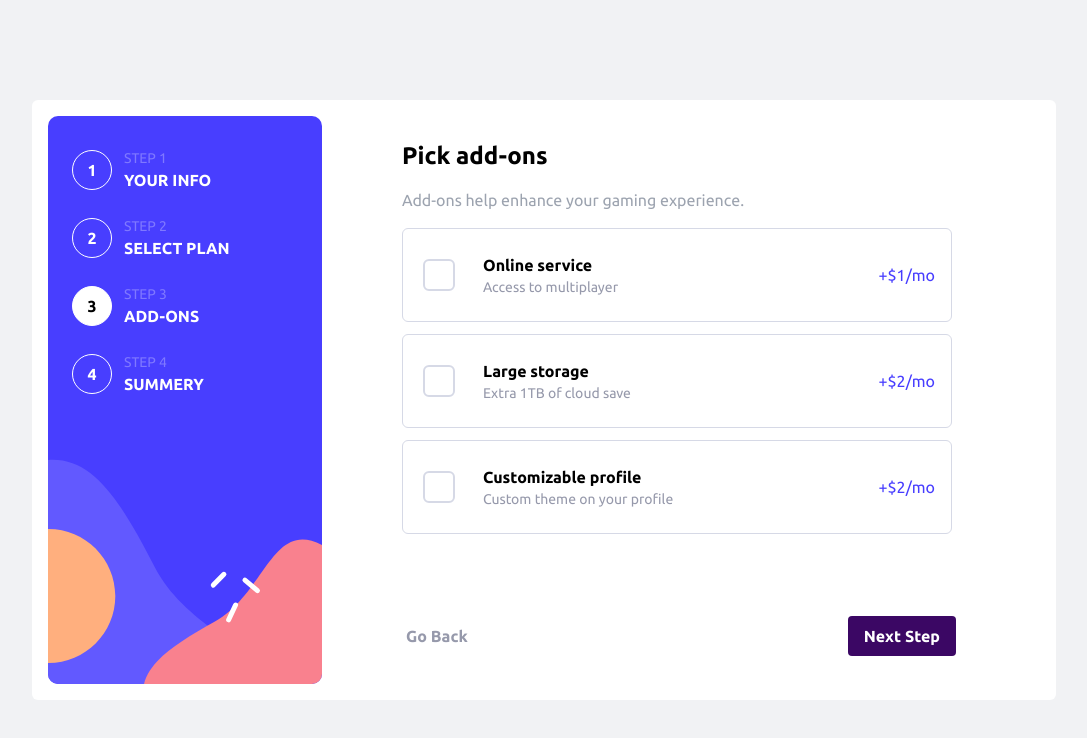
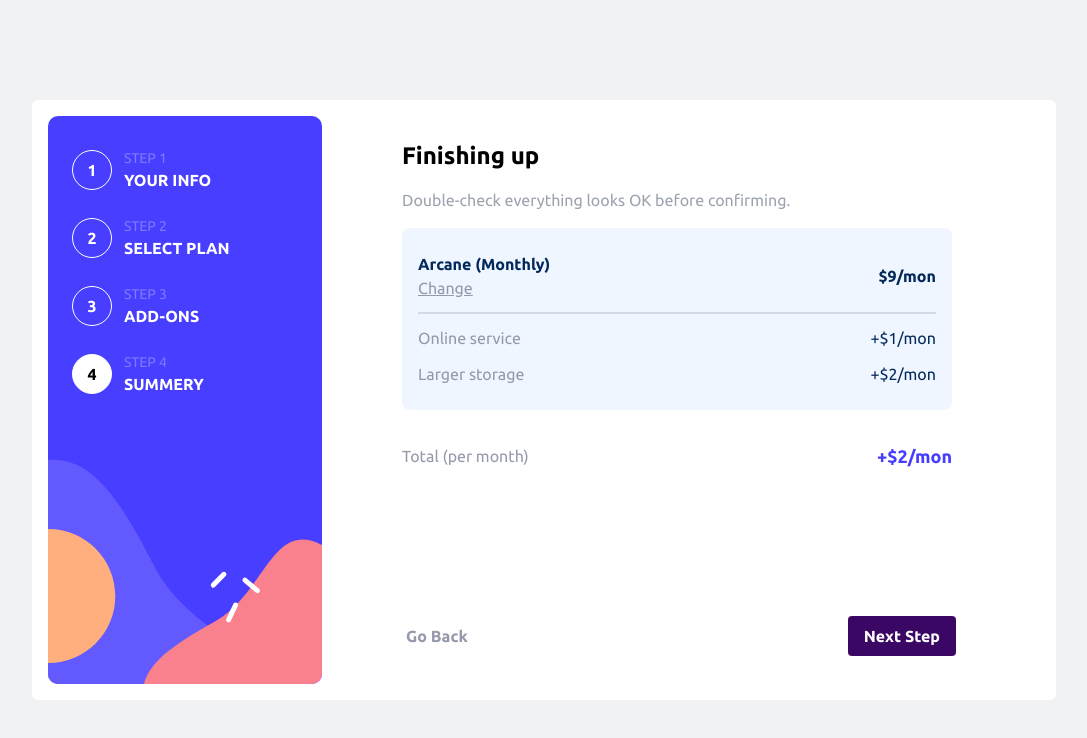
Before and after one commit to GrzegorzBanaszak/multi-step-form, a React (Vite) app: page / in a window 1280 px wide. Shown: the top 738 px of the page, without its empty margins (96-1183 px from the left). Built offline with nearby package versions, Linux system fonts and the light colour scheme.

Commit message:
Styles for the step 4

```diff
--- a/package.json
+++ b/package.json
@@ -16,7 +16,8 @@
     "@reduxjs/toolkit": "^1.9.7",
     "react": "^18.2.0",
     "react-dom": "^18.2.0",
-    "react-redux": "^8.1.3"
+    "react-redux": "^8.1.3",
+    "vite-tsconfig-paths": "^4.2.1"
   },
   "devDependencies": {
     "@types/node": "^20.8.7",
--- a/src/App.tsx
+++ b/src/App.tsx
@@ -1,10 +1,11 @@
 // import { useState } from "react";
 import StepsList from "@/components/StepsList";
 import Nav from "@/components/Nav";
-import Step1 from "./components/Step1";
-import { useAppSelector } from "./hooks";
-import Step2 from "./components/Step2";
-import Step3 from "./components/Step3";
+import Step1 from "@/components/Step1";
+import { useAppSelector } from "@/hooks";
+import Step2 from "@/components/Step2";
+import Step3 from "@/components/Step3";
+import Step4 from "@/components/Step4";
 
 function App() {
   // const [formStem, setFormStep] = useState<number>(1);
@@ -18,6 +19,8 @@ function App() {
         return <Step2 />;
       case 3:
         return <Step3 />;
+      case 4:
+        return <Step4 />;
       default:
         break;
     }
--- a/src/components/Step3.tsx
+++ b/src/components/Step3.tsx
@@ -1,7 +1,7 @@
 import { FunctionComponent } from "react";
 import StepDescription from "./StepDescription";
 import StepHeader from "./StepHeader";
-import AddCard, { AddCardProps } from "./AddCard";
+import AddCard, { AddCardProps } from "@/components/AddCard";
 
 const addons: Array<AddCardProps> = [
   {
--- /dev/null
+++ b/src/components/Step4.tsx
@@ -0,0 +1,37 @@
+import { FunctionComponent } from "react";
+import StepHeader from "@/components/StepHeader";
+import StepDescription from "@/components/StepDescription";
+
+const Step4: FunctionComponent = () => {
+  return (
+    <>
+      <StepHeader title={"Finishing up"} />
+      <StepDescription
+        text={"Double-check everything looks OK before confirming."}
+      />
+      <div className="bg-magnolia px-4 py-6 rounded-lg flex flex-col gap-y-3">
+        <div className="flex justify-between items-center border-b-2 border-b-lightGray pb-3">
+          <div>
+            <div className="text-marineBlue font-bold">Arcane (Monthly)</div>
+            <div className="text-coolGray underline">Change</div>
+          </div>
+          <div className="text-marineBlue font-bold">$9/mon</div>
+        </div>
+        <div className="flex justify-between items-center">
+          <div className="text-coolGray ">Online service</div>
+          <div className="text-marineBlue ">+$1/mon</div>
+        </div>
+        <div className="flex justify-between items-center">
+          <div className="text-coolGray ">Larger storage</div>
+          <div className="text-marineBlue ">+$2/mon</div>
+        </div>
+      </div>
+      <div className="flex justify-between items-center py-4">
+        <div className="text-coolGray ">Total (per month)</div>
+        <div className="text-purplishBlue font-bold text-lg">+$2/mon</div>
+      </div>
+    </>
+  );
+};
+
+export default Step4;
--- a/src/components/StepsList.tsx
+++ b/src/components/StepsList.tsx
@@ -4,6 +4,16 @@ const steps: Array<string> = ["Your info", "Select plan", "Add-ons", "Summery"];
 
 const StepsList = () => {
   const currentStep = useAppSelector((state) => state.form.currentStep);
+
+  const hoverCurrnetStep = (index: number): boolean => {
+    if (index === 4 && currentStep === 5) {
+      return true;
+    }
+    if (index === currentStep) {
+      return true;
+    }
+    return false;
+  };
 
   return (
     <div className="w-full h-full flex justify-center pt-8 gap-x-4 lg:flex-col lg:justify-start lg:gap-x-0 lg:gap-y-6 lg:mx-6">
@@ -12,7 +22,7 @@ const StepsList = () => {
           <div key={index} className="flex gap-3 lg:items-center">
             <div
               className={`text-white font-bold w-8 h-8 lg:w-10 lg:h-10 border-white border-[1px] flex items-center justify-center rounded-full ${
-                currentStep === index + 1 ? "bg-white !text-black" : ""
+                hoverCurrnetStep(index + 1) ? "bg-white !text-black" : ""
               }`}
             >
               {index + 1}
--- a/src/features/formSlice.ts
+++ b/src/features/formSlice.ts
@@ -6,7 +6,7 @@ export interface FormState {
 }
 
 const initialState: FormState = {
-  currentStep: 3,
+  currentStep: 4,
 };
 
 export const formSlice = createSlice({
@@ -14,7 +14,7 @@ export const formSlice = createSlice({
   initialState,
   reducers: {
     incrementStep: (state) => {
-      if (state.currentStep < 4) {
+      if (state.currentStep < 5) {
         state.currentStep++;
       }
     },
--- a/vite.config.ts
+++ b/vite.config.ts
@@ -1,18 +1,16 @@
 import { defineConfig } from "vite";
 import react from "@vitejs/plugin-react-swc";
-import path from "path";
+import tsconfigPaths from "vite-tsconfig-paths";
 
 // https://vitejs.dev/config/
 
 const isDev = process.env.NODE_ENV === "development";
 
 export default defineConfig({
+  plugins: [react(), tsconfigPaths()],
   base: isDev ? "" : "/multi-step-form/",
-  plugins: [react()],
+
   server: {
     port: 3000,
   },
-  resolve: {
-    alias: [{ find: "@", replacement: path.resolve(__dirname, "src") }],
-  },
 });
```
Also changed, not shown: 1 other file (tests, documents, lock files or other folders).
